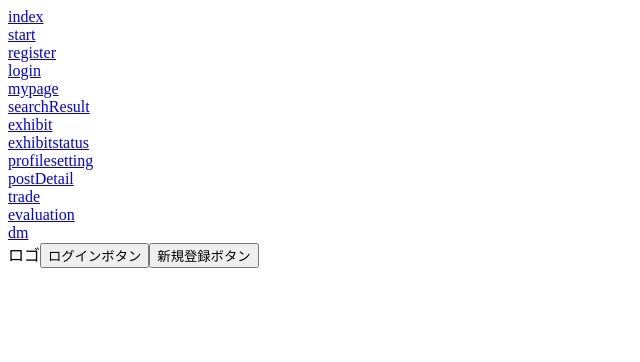
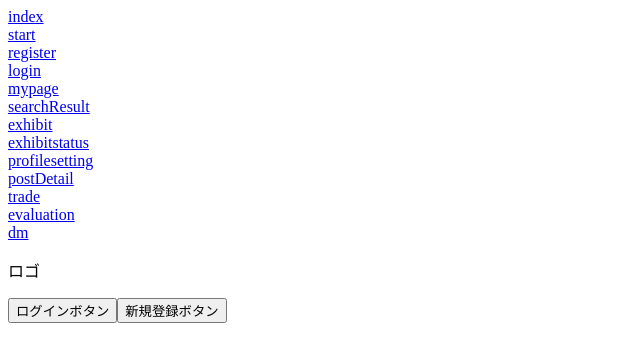
Before and after one commit to guchio33/teamJava, a Nuxt app in the folder frontend/: page /start in a window 1280 px wide. Shown: the top 362 px of the page, without its empty margins (0-640 px from the left). Built offline with nearby package versions, Linux system fonts and the light colour scheme.

Commit message:
start画面の追加、ホットリロードの有効化

```diff
--- a/frontend/pages/start.vue
+++ b/frontend/pages/start.vue
@@ -1,7 +1,7 @@
 <template>
     <div>
-        ロゴ<img>
-        <button>ログインボタン</button>
-        <button>新規登録ボタン</button>
+        <p>ロゴ</p>
+        <nuxt-link to="/login"><button>ログインボタン</button></nuxt-link>
+        <nuxt-link to="/register"><button>新規登録ボタン</button></nuxt-link>
     </div>
 </template>
```
Also changed, not shown: 1 other file (tests, documents, lock files or other folders).
